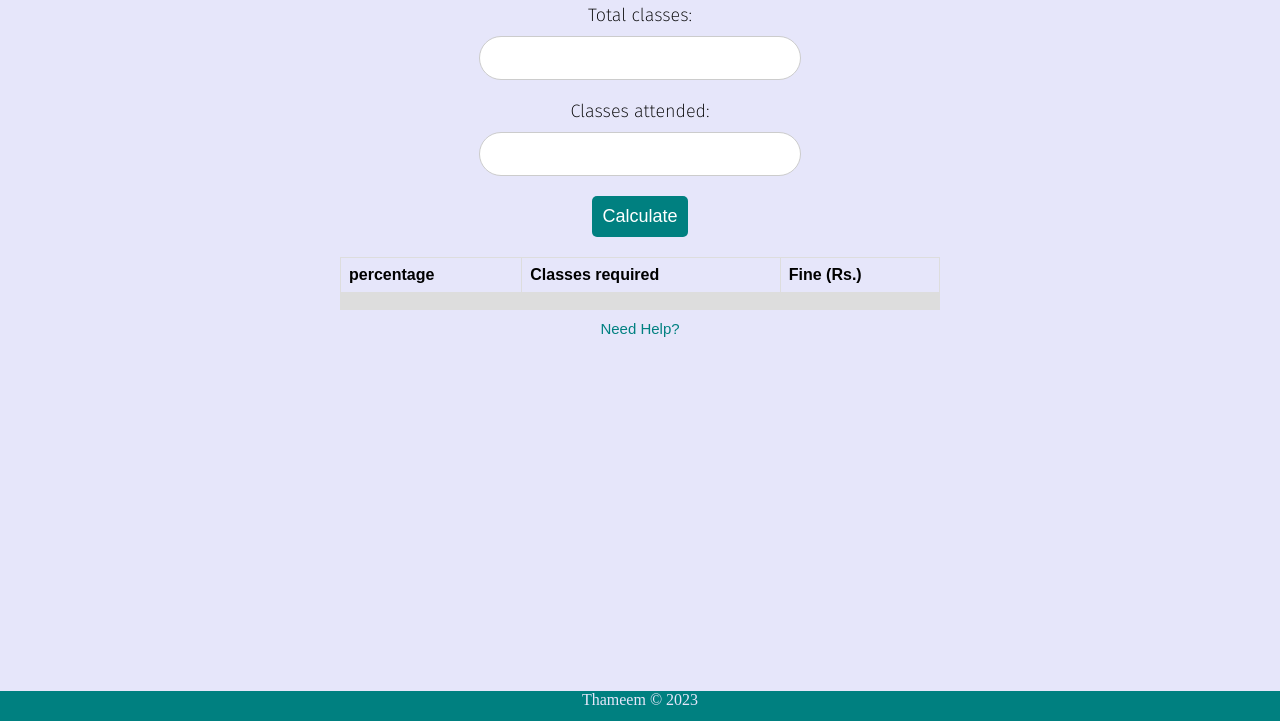
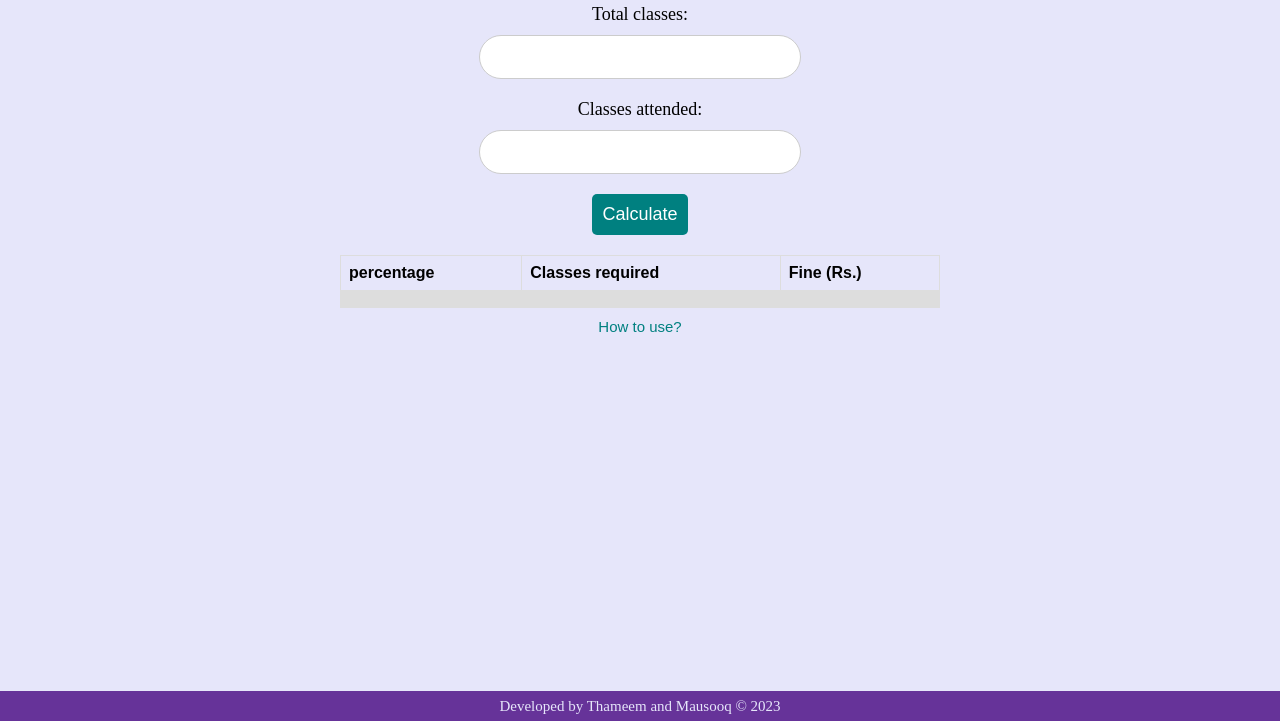
Before and after one commit to Thameem-20/attendance-calculator, a plain HTML site: page index.html in a window 1280 px wide. Shown: the part 79-800 px from the top of the page. Drawn offline with Linux system fonts and the light colour scheme.

Commit message:
commiting new footer

```diff
--- a/index.html
+++ b/index.html
@@ -55,7 +55,7 @@
 
 
 		  </table>
-		  <button class="help" onclick="popup()"> Need Help?</button>
+		  <button class="help" onclick="popup()"> How to use?</button>
 
 
 	</div>
@@ -64,6 +64,6 @@
 </body>
 
 <footer>
-  Thameem © 2023
+  Developed by Thameem and Mausooq © 2023
 </footer>
 </html>
--- a/style.css
+++ b/style.css
@@ -16,6 +16,7 @@ body{
 
 h1 {
     font-family: 'Bebas Neue', cursive;
+    color: rebeccapurple;
 	font-size: 36px;
 	margin-bottom: 20px;
 }
@@ -28,7 +29,7 @@ form {
 }
 
 label {
-    font-family: 'Fira Sans', sans-serif;
+    font-family: 'Fira Sans', sans-serif,;
 	font-size: 18px;
 	margin-bottom: 10px;
 }
@@ -63,7 +64,9 @@ button:hover {
 table {
 	font-family: arial, sans-serif;
 	border-collapse: collapse;
+	border-radius: 10px;
 	width: 100%;
+	margin-top: 20px;
   }
 
   td, th {
@@ -84,6 +87,7 @@ table {
 	background: none;
 	color: black;
 	font-size: 16px;
+	margin-top: 10px;
   }
 
   .popup{
@@ -135,13 +139,13 @@ table {
 
    font-size: 19px;
    line-height: 30px;
-   color: black;
+   color: white;
    padding: 10px;
  }
 
 .about{
-  color: black;
-  font-size: 15px;
+  color: white;
+  font-size: 18px;
 }
   .popup{
     width: 98vw;
@@ -152,13 +156,17 @@ table {
 }
 
 footer{
-  background: teal;
+  font-size: 15px;
+  background: rebeccapurple;
   color: lavender;
   width:100vw;
   position: fixed;
   bottom: 0;
   height: 30px;
   text-align: center;
+display: flex;
+align-items: center;
+justify-content: center;
 
 
 }
```
